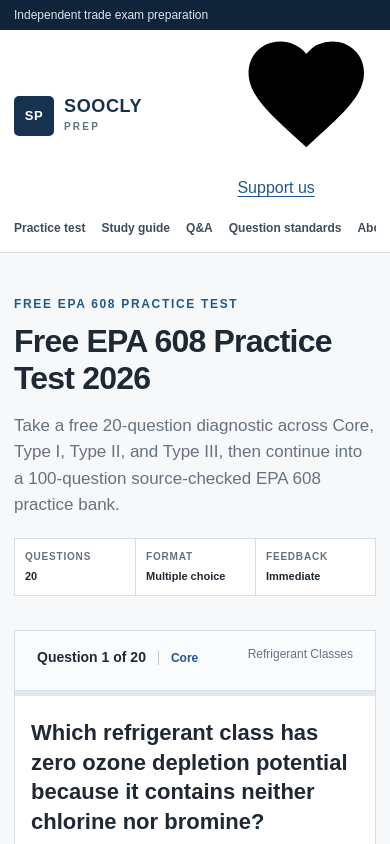
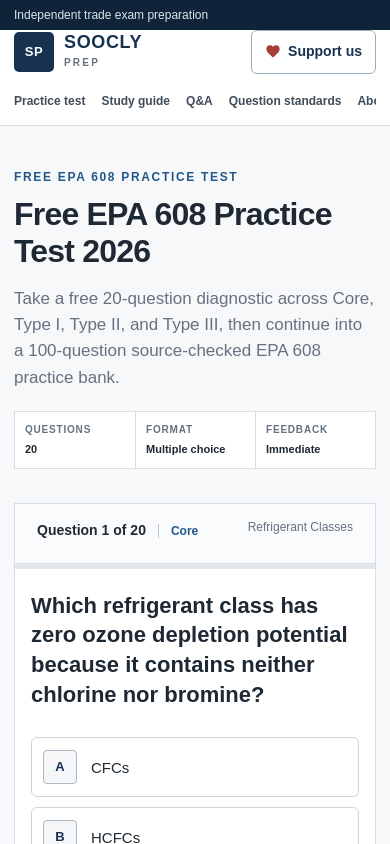
Before and after one commit to foxigaoqian/soocly, a Next.js app: page / in a window 390 px wide. Shown: the top 844 px of the page. Built offline with nearby package versions, Linux system fonts and the light colour scheme.

Commit message:
Style responsive Ko-fi header action

```diff
--- a/app/globals.css
+++ b/app/globals.css
@@ -34,14 +34,18 @@ button { font: inherit; }
 .site-header { background: var(--surface); border-bottom: 1px solid var(--gray-300); }
 .utility-bar { background: var(--navy-950); color: #dce6ee; font-size: 12px; }
 .utility-inner { min-height: 30px; display: flex; align-items: center; justify-content: space-between; gap: 16px; }
-.header-main { min-height: 76px; display: grid; grid-template-columns: auto 1fr auto; align-items: center; gap: 36px; }
+.header-main { min-height: 76px; display: grid; grid-template-columns: auto 1fr auto; align-items: center; gap: 24px; }
 .brand { display: inline-flex; align-items: center; gap: 10px; color: var(--navy-900); text-decoration: none; letter-spacing: .04em; }
 .brand-mark { display: grid; place-items: center; width: 40px; height: 40px; background: var(--navy-900); color: #fff; border-radius: 5px; font-size: 13px; font-weight: 800; }
 .brand strong { display: block; font-size: 18px; line-height: 1; }
 .brand small { display: block; margin-top: 4px; font-size: 10px; font-weight: 700; letter-spacing: .22em; color: var(--ink-500); }
-.site-header nav { display: flex; justify-content: flex-end; align-items: center; gap: 26px; }
+.site-header nav { display: flex; justify-content: flex-end; align-items: center; gap: 22px; }
 .site-header nav a { color: var(--ink-700); text-decoration: none; font-size: 14px; font-weight: 700; }
 .site-header nav a:hover { color: var(--blue-700); text-decoration: underline; }
+.header-actions { display: flex; align-items: center; justify-self: end; gap: 10px; }
+.support-action { display: inline-flex; min-height: 44px; align-items: center; justify-content: center; gap: 7px; padding: 9px 13px; border: 1px solid #9aabb9; border-radius: 6px; background: #fff; color: var(--navy-900); text-decoration: none; font-size: 14px; font-weight: 700; white-space: nowrap; }
+.support-action svg { width: 16px; height: 16px; fill: var(--red-700); }
+.support-action:hover { border-color: var(--navy-900); background: var(--gray-100); }
 .header-action { display: inline-flex; min-height: 44px; align-items: center; justify-content: center; padding: 10px 18px; background: var(--navy-900); color: #fff; text-decoration: none; border-radius: 6px; font-size: 14px; font-weight: 700; }
 .header-action:hover { background: var(--navy-800); }
 
@@ -358,7 +362,7 @@ button { font: inherit; }
   .header-main { grid-template-columns: auto auto; gap: 18px; }
   .site-header nav { grid-column: 1 / -1; grid-row: 2; justify-content: flex-start; gap: 18px; padding-bottom: 14px; overflow-x: auto; }
   .site-header nav a { white-space: nowrap; }
-  .header-action { justify-self: end; }
+  .header-actions { justify-self: end; }
   .hero-grid, .process-grid { grid-template-columns: 1fr; gap: 36px; }
   .hero-grid { padding-block: 54px; }
   .exam-summary { max-width: 520px; }
```
